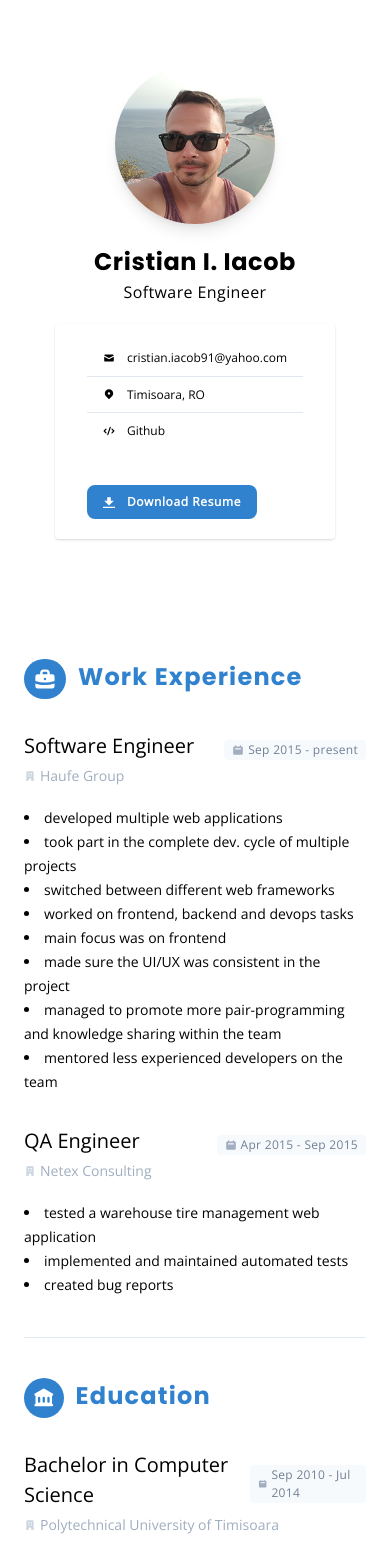
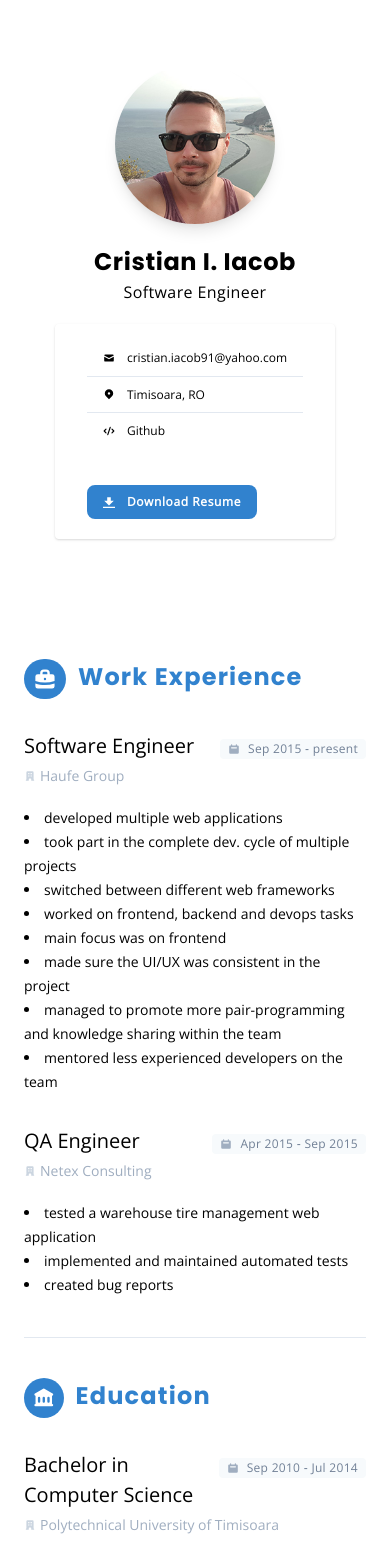
Before and after one commit to CristianIacob/resume, a Next.js app: page / in a window 390 px wide. Shown: the top 1559 px of the page. Built offline with nearby package versions, Linux system fonts and the light colour scheme.

Commit message:
Fix period styling issue, small screen.

```diff
--- a/components/TimeFrame/index.jsx
+++ b/components/TimeFrame/index.jsx
@@ -1,13 +1,12 @@
 import React from "react";
 
-import Group from "../Group";
 import moment from "moment";
 import { calendar, building } from "../../Assets/svg/dynamic-svg";
 
 const Position = (props) => {
   return (
-    <div className="flex flex-row w-full justify-between sm:flex-row sm:items-center md:w-1/3">
-      <span>
+    <div className="relative flex flex-row w-full justify-between sm:flex-row sm:items-center md:w-1/3">
+      <span className="w-7/12 md:w-auto">
         <h1 className="text-xl font-sans">{props.name}</h1>
         <span className="hidden md:flex">
           <h2 className="inline-block relative w-full md:self-start text-sm mt-1 font-sans text-gray-500">
@@ -16,10 +15,10 @@ const Position = (props) => {
           </h2>
         </span>
       </span>
-      <div className="flex items-center justify-end">
+      <div className="absolute right-0 items-center justify-end">
         <h4 className="flex text-xs h-auto items-center font-sans tracking-wide mt-2 text-gray-600 md:hidden bg-gray-100 px-2 py-px rounded">
-          <span className="w-3 h-full mr-1 fill-current text-gray-500">{calendar}</span>
-          {props.startDate} - {props.endDate}
+          <span className="w-3 h-3 mr-2 fill-current text-gray-500">{calendar}</span>
+          {props.startDate} &#8209; {props.endDate}
         </h4>
       </div>
     </div>
@@ -50,9 +49,9 @@ const Job = (props) => {
         </h2>
       </div>
       <div className="hidden md:flex">
-        <h4 className="text-xs  w-auto font-sans tracking-wide mt-2 text-gray-600 items-center h-full bg-gray-100 px-2 py-px rounded">
-          <span className="inline-block w-3 h-full mr-1 fill-current text-gray-500">{calendar}</span>
-          {props.startDate} - {props.endDate}
+        <h4 className="flex text-xs h-auto font-sans tracking-wide mt-2 text-gray-600 items-center h-full bg-gray-100 px-2 py-px rounded">
+          <span className="w-3 h-3 mr-2 fill-current text-gray-500">{calendar}</span>
+          {props.startDate} &#8209; {props.endDate}
         </h4>
       </div>
       <Activities data={props.activities} company={props.company} />
```
